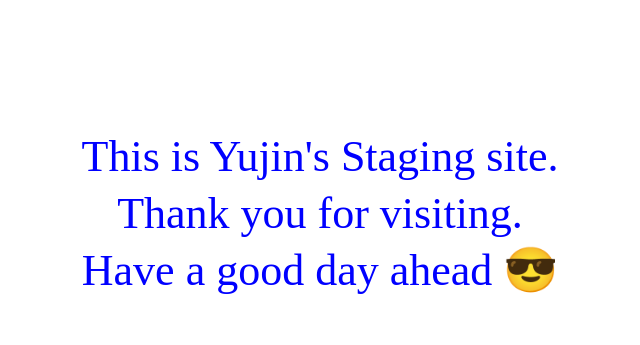
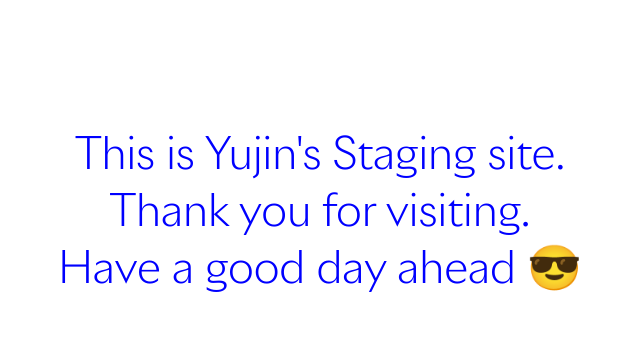
Before and after one commit to yujin-tw/yujin-tw.github.io, a plain HTML site: page index.html in a window 1280 px wide. Shown: the top 345 px of the page, without its empty margins (320-960 px from the left). Drawn offline with Linux system fonts and the light colour scheme; grey boxes are pictures that could not be loaded.

Commit message:
Fix the typo at line 32

```diff
--- a/styles.css
+++ b/styles.css
@@ -29,7 +29,7 @@ html, body, content, div, span, applet, object, iframe, h1, h2, h3, h4, h5, h6,
   }
 
 .main{
-  ont-family: "riviera_nightslight", Helvetica, Arial, sans-serif;
+  font-family: "riviera_nightslight", Helvetica, Arial, sans-serif;
   font-size: 2.75rem;
   text-align: center;
   line-height: calc(2.75rem * 1.3);
```
